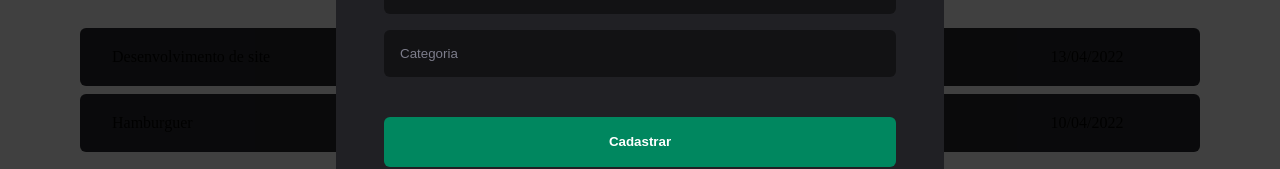
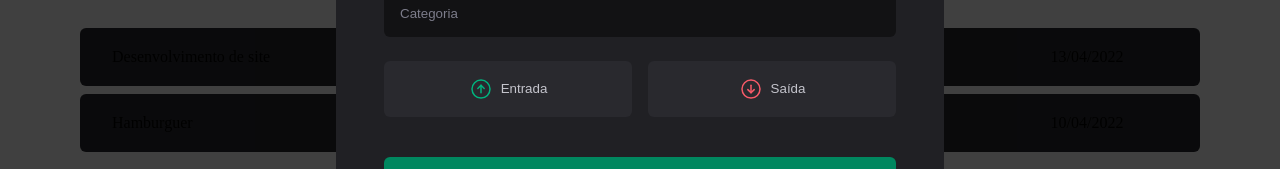
Before and after one commit to lucasroseti/ignite-reactjs-dtmoney, a React (Vite) app: page / in a window 1280 px wide. Both pictures are taken after a click on the button "Nova transação". Shown: the part 404-573 px from the top of the page. Built offline with nearby package versions, Linux system fonts and the light colour scheme.

Commit message:
Transaction type button
Transaction type button with radix radio group and custom style

```diff
--- a/package.json
+++ b/package.json
@@ -11,6 +11,7 @@
   },
   "dependencies": {
     "@radix-ui/react-dialog": "^1.0.2",
+    "@radix-ui/react-radio-group": "^1.1.1",
     "@types/styled-components": "^5.1.26",
     "phosphor-react": "^1.4.1",
     "react": "^18.2.0",
--- a/src/components/NewTransactionModal/index.tsx
+++ b/src/components/NewTransactionModal/index.tsx
@@ -1,6 +1,12 @@
 import * as Dialog from '@radix-ui/react-dialog'
-import { X } from 'phosphor-react'
-import { Close, Content, Overlay } from './styles'
+import { ArrowCircleDown, ArrowCircleUp, X } from 'phosphor-react'
+import {
+  Close,
+  Content,
+  Overlay,
+  TransactionType,
+  TransactionTypeButton,
+} from './styles'
 
 export function NewTransactionModal() {
   return (
@@ -19,6 +25,15 @@
           <input type="number" placeholder="Preço" required />
           <input type="text" placeholder="Categoria" required />
 
+          <TransactionType>
+            <TransactionTypeButton variant="income" value="income">
+              <ArrowCircleUp size={24} /> Entrada
+            </TransactionTypeButton>
+            <TransactionTypeButton variant="outcome" value="outcome">
+              <ArrowCircleDown size={24} /> Saída
+            </TransactionTypeButton>
+          </TransactionType>
+
           <button type="submit">Cadastrar</button>
         </form>
       </Content>
--- a/src/components/NewTransactionModal/styles.ts
+++ b/src/components/NewTransactionModal/styles.ts
@@ -1,5 +1,10 @@
 import styled from 'styled-components'
 import * as Dialog from '@radix-ui/react-dialog'
+import * as RadioGroup from '@radix-ui/react-radio-group'
+
+interface TransactionTypeButtonProps {
+  variant: 'income' | 'outcome'
+}
 
 export const Overlay = styled(Dialog.Overlay)`
   position: fixed;
@@ -68,3 +73,45 @@
   cursor: pointer;
   color: ${({ theme }) => theme['gray-500']};
 `
+
+export const TransactionType = styled(RadioGroup.Root)`
+  display: grid;
+  grid-template-columns: repeat(2, 1fr);
+  gap: 1rem;
+  margin-top: 0.5rem;
+`
+
+export const TransactionTypeButton = styled(
+  RadioGroup.Item,
+)<TransactionTypeButtonProps>`
+  background: ${({ theme }) => theme['gray-700']};
+  padding: 1rem;
+  display: flex;
+  align-items: center;
+  justify-content: center;
+  gap: 0.5rem;
+  border-radius: 6px;
+  cursor: pointer;
+  border: 0;
+  color: ${({ theme }) => theme['gray-300']};
+
+  svg {
+    color: ${({ variant, theme }) =>
+      variant === 'income' ? theme['green-300'] : theme['red-300']};
+  }
+
+  &[data-state='unchecked']:hover {
+    background: ${({ theme }) => theme['gray-600']};
+    transition: background-color 0.2s;
+  }
+
+  &[data-state='checked'] {
+    color: ${({ theme }) => theme.white};
+    background: ${({ variant, theme }) =>
+      variant === 'income' ? theme['green-300'] : theme['red-300']};
+
+    svg {
+      color: ${({ theme }) => theme.white};
+    }
+  }
+`
```
Also changed, not shown: 1 other file (tests, documents, lock files or other folders).
